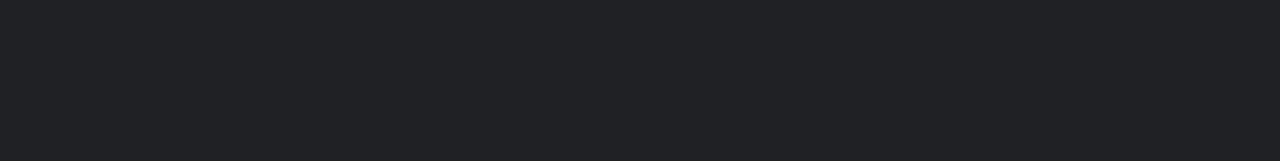
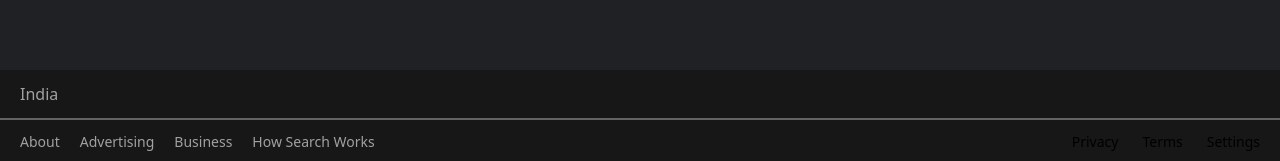
Before and after one commit to hellofaizan/redo, a Next.js app: page /Google in a window 1280 px wide. Shown: the part 636-797 px from the top of the page. Built offline with nearby package versions, Linux system fonts and the light colour scheme.

Commit message:
Done with Google Page

```diff
--- a/src/pages/Google.js
+++ b/src/pages/Google.js
@@ -67,6 +67,28 @@ const Discord = () => {
           </div>
 
         </div>
+
+        {/* Footer */}
+        <div className="absolute bottom-0 bg-[#171717] w-screen py-3">
+          <div className="flex flex-col">
+            <p className='ml-5 text-[#a1a1a1]'>India</p>
+            {/* Horizontal Bar */}
+            <div className="flex space-x-3 text-[#a1a1a1] border border-[#636363] mt-3"></div>
+            <div className='flex justify-between'>
+            <div className='flex space-x-5 text-[#a1a1a1] mt-3 ml-5'>
+              <p className='text-sm'>About</p>
+              <p className='text-sm'>Advertising</p>
+              <p className='text-sm'>Business</p>
+              <p className='text-sm'>How Search Works</p>
+            </div>
+            <div className='flex space-x-6 mr-5'>
+              <p className='text-sm mt-3'>Privacy</p>
+              <p className='text-sm mt-3'>Terms</p>
+              <p className='text-sm mt-3'>Settings</p>
+            </div>
+            </div>
+          </div>
+        </div>
       </div>
     </>
   )
```
